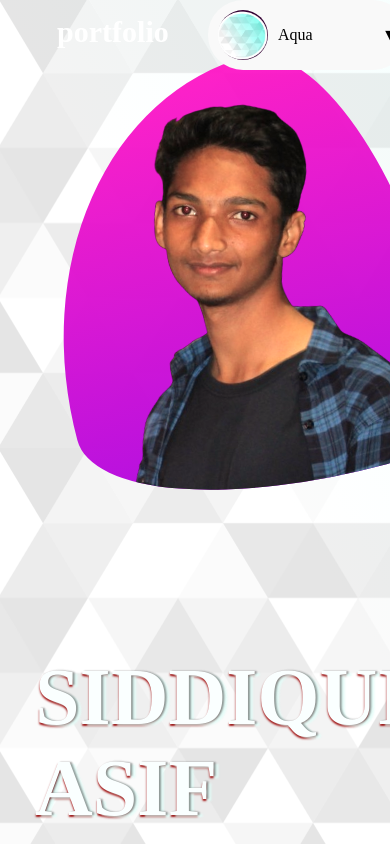
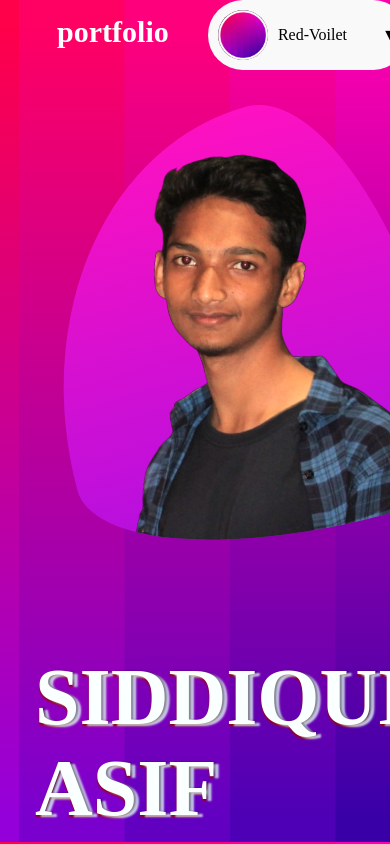
Before and after one commit to asifsiddiqui9011/portfolio, a React (Vite) app: page / in a window 390 px wide. Shown: the top 844 px of the page. Built offline with nearby package versions, Linux system fonts and the light colour scheme.

Commit message:
responsiveness

```diff
--- a/src/App.jsx
+++ b/src/App.jsx
@@ -12,7 +12,7 @@ import { useState } from 'react'
 
 function App() {
 
-  const [thm,setThm]= useState(0)
+  const [thm,setThm]= useState(4)
  const theme = {
       0:{
         backgroundColor: "#ffffff",
--- a/src/components/Banner/Banner.css
+++ b/src/components/Banner/Banner.css
@@ -11,27 +11,7 @@ padding: 220px 50px;
 
 }
 
-@media only screen and (max-width: 1150px) {
-    .banner-container{
-       flex-wrap: wrap-reverse;
-       padding: 20px 10px;
-    }
 
-    .image-div{
-        margin-top: 50px;
-    }
-}
-
-@media only screen and (max-width: 755px) {
-    .banner-container{
-       flex-wrap: wrap-reverse;
-    }
-
-    .image-div{
-        margin-top: 50px;
-        padding-left:5px ;
-    }
-}
 
 
 .name{
@@ -95,3 +75,33 @@ padding: 220px 50px;
     padding-left: 50px;
 
 }
+
+
+@media only screen and (max-width: 1150px) {
+    .banner-container{
+       flex-wrap: wrap-reverse;
+       padding: 20px 10px;
+    }
+
+    .image-div{
+        margin-top: 50px;
+    }
+}
+
+@media only screen and (max-width: 755px) {
+    .banner-container{
+       flex-wrap: wrap-reverse;
+    }
+
+    .image-div{
+        margin-top: 50px;
+        padding-left:5px ;
+    }
+
+    .banner-div{
+        margin: 0px;
+    }
+    .image-div{
+        margin-top: 100px;
+    }
+}
--- a/src/components/Cards/Card.css
+++ b/src/components/Cards/Card.css
@@ -4,13 +4,12 @@
     border-radius: 15px;
     box-shadow: 10px 10px 25px 1px  rgba(219, 218, 218, 0.549);
     background-color: white;
-    text-align: center;
+    text-align: justify;
     padding: 10px;
 }
 
 button{
   height: 30px;
-  width: 70px;
   color:black;
   background-color: white;
   border: none;
@@ -25,3 +24,10 @@ button:hover{
 button:focus{
   background-color: rgb(19, 255, 255);
 }
+
+.card-btn{
+  display: flex;
+  padding: 0px 10px;
+  justify-content: space-around;
+
+}
--- a/src/components/Footer/Footer.css
+++ b/src/components/Footer/Footer.css
@@ -1,6 +1,6 @@
 .footer-container{
     height: 80px;
-    width: 100vw;
+    width: 100%;
     position: static;
     bottom: 0px;
     left: 0px;
--- a/src/components/Mouse/Project.jsx
+++ b/src/components/Mouse/Project.jsx
@@ -18,7 +18,7 @@ const Project = () => {
       title:"Cinemal Hall",
       desc:"Our cinema hall website offers a seamless and convenient way to browse movies and purchase tickets online. Users can easily view showtimes, select seats, and book tickets for their favorite films. With a user-friendly design and secure payment options, the platform ensures a smooth and hassle-free movie ticket buying experience, accessible on any device",
       github:"https://github.com/asifsiddiqui9011/CinemaHall",
-      demo:""
+      demo:"https://cinema-hall-theta.vercel.app"
     },
     {
       title:"News App",
--- a/src/components/Navbar/Dropdown.jsx
+++ b/src/components/Navbar/Dropdown.jsx
@@ -10,7 +10,7 @@ import img6 from "../../assets/Theme/theme6.png"
 
 const Dropdown = ({ options, selectedValue, onChange }) => {
   const [isOpen, setIsOpen] = useState(false);
-  const [selected, setSelected] = useState( options.find((option) => option.value === selectedValue) || options[0]);
+  const [selected, setSelected] = useState( options.find((option) => option.value === selectedValue) || options[4]);
   const dropdownRef = useRef(null);
 
   // Close the dropdown if clicked outside
--- a/src/components/Navbar/Navbar.jsx
+++ b/src/components/Navbar/Navbar.jsx
@@ -26,7 +26,7 @@ const Navbar = (props) => {
 
   const [isScrolled, setIsScrolled] = useState(false);
 
-  const [theme, setTheme] = useState(0);
+  const [theme, setTheme] = useState(4);
 
   const handleThemeChange = (value) => {
     setTheme(value);
--- a/src/components/Skills/Skill.css
+++ b/src/components/Skills/Skill.css
@@ -140,3 +140,11 @@
 #skills{
   text-align: center;
 }
+
+
+@media (max-width:380px) {
+ .heading{
+  margin-bottom: 200px;
+  }
+
+}
```
